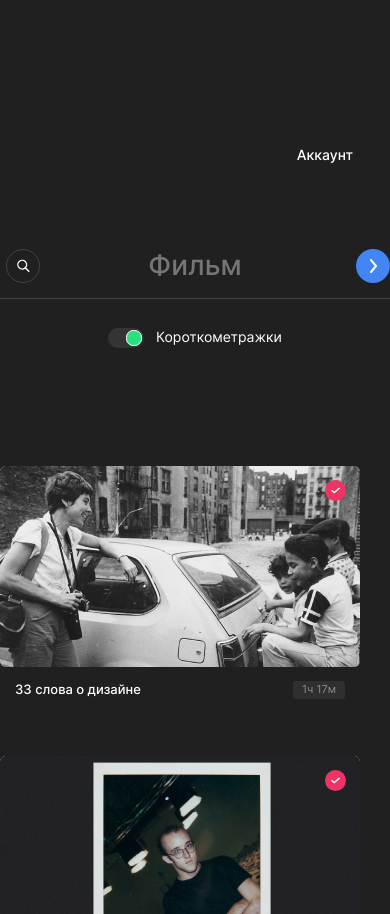
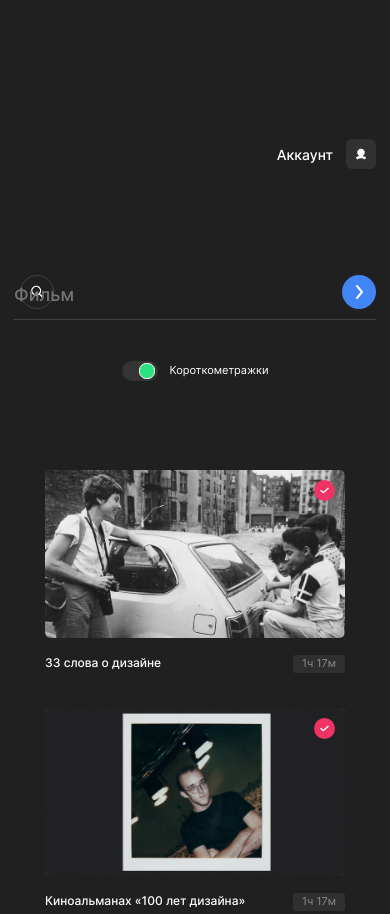
Before and after one commit to Kustik88/movies-explorer-frontend, a React app: page /movies in a window 390 px wide. Shown: the part 500-1414 px from the top of the page. Built offline with nearby package versions, Linux system fonts and the light colour scheme.

Commit message:
fear: адаптировать компонент Movies  во всех разрешениях

```diff
--- a/src/components/App/App.js
+++ b/src/components/App/App.js
@@ -20,17 +20,30 @@ function App() {
   // const [isLoggedIn, setIsLoggedIn] = useState(true)
   const [isLikedMoviesPage, setIsLikedMoviesPage] = useState(true)
   const [isSmallScreen, setIsSmallScreen] = useState(false)
+  const [isMiddleScreen, setIsMiddleScreen] = useState(false)
   const [isdropDownMenuOpen, setIsdropDownMenuOpen] = useState(false)
+  const [numberOfCards, setNumberOfCards] = useState(0)
+
   useEffect(() => {
     function handleResize() {
-      setIsSmallScreen(window.innerWidth <= 768);
+      setIsSmallScreen(window.innerWidth <= 425);
+      setIsMiddleScreen(window.innerWidth > 425 && window.innerWidth <= 820)
     }
 
     window.addEventListener("resize", handleResize);
 
-    // Чтобы убрать слушатель события при размонтировании компонента
     return () => window.removeEventListener("resize", handleResize);
   }, []);
+
+  useEffect(() => {
+    if (isSmallScreen) {
+      setNumberOfCards(5)
+    } else if (isMiddleScreen) {
+      setNumberOfCards(8)
+    } else {
+      setNumberOfCards(12)
+    }
+  }, [isSmallScreen, isMiddleScreen])
 
   function handleDropDownMenuClick() {
     setIsdropDownMenuOpen(!isdropDownMenuOpen)
@@ -50,7 +63,7 @@ function App() {
       {showHeader(location.pathname)
         && <Header
           isLoggedIn={!togleHeaderTheme(location.pathname)}
-          isSmallScreen={isSmallScreen}
+          isMiddleScreen={isMiddleScreen || isSmallScreen}
           onIconMenuClick={handleDropDownMenuClick} />}
 
       <Routes>
@@ -60,6 +73,8 @@ function App() {
             moviesList={moviesList}
             moviesSavingList={moviesSavingList}
             isUserMovies={isLikedMoviesPage}
+            numberOfCards={numberOfCards}
+            isSmallScreen={isSmallScreen}
           />} />
         <Route path='/saved-movies' element={
           <SavedMovies
--- a/src/components/AuthForm/AuthForm.css
+++ b/src/components/AuthForm/AuthForm.css
@@ -33,10 +33,10 @@
   box-sizing: border-box;
   border-bottom: 1px solid #424242;
   color: #FFF;
+  outline: none;
 }
 
 .auth-form__input:focus {
-  outline: none;
   border-bottom: 1px solid #4285F4;
 }
 
--- a/src/components/FilterCheckbox/FilterCheckbox.css
+++ b/src/components/FilterCheckbox/FilterCheckbox.css
@@ -1,10 +1,10 @@
 .filter-checkbox {
   width: fit-content;
-  margin: 45px auto 0;
+  margin: 30px auto 0;
   display: flex;
   justify-content: space-between;
   column-gap: 12px;
-  padding-bottom: 50px;
+  padding-bottom: 47px;
 }
 
 .filter-checkbox__radio {
@@ -49,3 +49,15 @@
   line-height: 129%;
   margin: 0;
 }
+
+@media screen and (max-width:425px) {
+  .filter-checkbox {
+    margin-top: 41px;
+    padding-bottom: 50px;
+  }
+
+  .filter-checkbox__heading {
+    font-size: 11px;
+    line-height: 164%;
+  }
+}
--- a/src/components/Footer/Footer.css
+++ b/src/components/Footer/Footer.css
@@ -1,7 +1,7 @@
 .footer {
   max-width: 1280px;
   margin: 0 auto;
-  padding: 79px 70px 13px;
+  padding: 79px 70px 11px;
   box-sizing: border-box;
   text-align: center;
 }
--- a/src/components/Header/Header.js
+++ b/src/components/Header/Header.js
@@ -6,12 +6,12 @@ import LogoProject from '../LogoProject/LogoProject'
 import Navigation from '../Navigation/Navigation'
 import ProfileLink from '../ProfileLink/ProfileLink'
 
-function Header({ isLoggedIn, isSmallScreen, onIconMenuClick }) {
+function Header({ isLoggedIn, isMiddleScreen, onIconMenuClick }) {
   return (
     <header className={`header ${!isLoggedIn && 'header_theme_dark-blue'}`}>
       <LogoProject />
       {isLoggedIn
-        ? isSmallScreen
+        ? isMiddleScreen
           ? <button type='button' aria-label='открыть меню' className='btn header__menu-btn' onClick={onIconMenuClick} />
           : <>
             <Navigation />
--- a/src/components/Movies/Movies.js
+++ b/src/components/Movies/Movies.js
@@ -3,11 +3,11 @@ import SearchForm from '../SearchForm/SearchForm'
 import MoviesCardList from '../MoviesCardList/MoviesCardList'
 import AdderMovies from '../AdderMovies/AdderMovies'
 
-function Movies({ moviesList, moviesSavingList, isUserMovies }) {
+function Movies({ moviesList, moviesSavingList, isUserMovies, numberOfCards, isSmallScreen }) {
   return (
     <Content>
-      <SearchForm />
-      <MoviesCardList moviesList={moviesList} moviesSavingList={moviesSavingList} />
+      <SearchForm isSmallScreen={isSmallScreen} />
+      <MoviesCardList moviesList={moviesList} moviesSavingList={moviesSavingList} numberOfCards={numberOfCards} />
       <AdderMovies />
     </Content>
   )
--- a/src/components/MoviesCard/MoviesCard.css
+++ b/src/components/MoviesCard/MoviesCard.css
@@ -28,7 +28,7 @@
   border: 0;
 }
 
-.card__icon {
+.card__like-icon {
   width: 21px;
   height: 21px;
   position: absolute;
@@ -37,7 +37,7 @@
 
 }
 
-.card__icon_active {
+.card__like-icon_active {
   display: block;
 }
 
@@ -62,12 +62,12 @@
 
 .card__image {
   width: 100%;
-  min-height: 201px;
+  height: 201px;
   border-radius: 6px;
 }
 
 .card__descriprion {
-  width: calc(100% - 30px);
+  width: 100%;
   display: flex;
   margin: 11px 15px 0;
   justify-content: space-between;
@@ -82,16 +82,8 @@
   line-height: 123%;
   text-align: left;
   color: #fff;
-  /* text-overflow: ellipsis;
-  white-space: nowrap;
-  overflow: hidden; */
   margin: 0;
 }
-
-/* .card__name_font-size_big {
-  font-size: 14px;
-  line-height: 121%;
-} */
 
 .card__duration-container {
   width: 52px;
@@ -109,3 +101,45 @@
   color: #8B8B8B;
   margin: 3px auto 0;
 }
+
+@media screen and (max-width: 820px) {
+  .card__image {
+    height: 190px;
+  }
+
+  .card__descriprion {
+    width: 100%;
+    margin: 21px auto 0;
+  }
+
+  .card__name {
+    text-overflow: ellipsis;
+    white-space: nowrap;
+    overflow: hidden;
+  }
+}
+
+@media screen and (max-width: 425px) {
+  .card__like-icon {
+    top: 10px;
+    right: 10px;
+  }
+
+  .card__save-btn {
+    top: 10px;
+    right: 10px;
+  }
+
+  .card__image {
+    height: 168px;
+  }
+
+  .card__descriprion {
+    margin-top: 14px;
+  }
+
+  .card__name {
+    font-size: 12px;
+    line-height: 125%;
+  }
+}
--- a/src/components/MoviesCard/MoviesCard.js
+++ b/src/components/MoviesCard/MoviesCard.js
@@ -1,7 +1,6 @@
 import '../App/App.css'
 import './MoviesCard.css'
 import savingIcon from '../../images/saving-icon.svg'
-import removeIcon from '../../images/movie-remove-icon.svg'
 
 
 function MoviesCard({ card, isSaved, isUserMovies }) {
@@ -10,7 +9,7 @@ function MoviesCard({ card, isSaved, isUserMovies }) {
       {isUserMovies
         ? <button className='btn card__remove_btn' type='button' aria-label='удалить фильм' />
         : isSaved
-          ? <img src={savingIcon} alt='сохранено' className='card__icon card__icon_active' />
+          ? <img src={savingIcon} alt='сохранено' className='card__like-icon card__like-icon_active' />
           : <button className='btn card__save-btn' type='button' aria-label='сохранить фильм'>Сохранить</button>
       }
 
--- a/src/components/MoviesCardList/MoviesCardList.css
+++ b/src/components/MoviesCardList/MoviesCardList.css
@@ -1,11 +1,41 @@
 .movies-list {
-  max-width: 1140px;
+  max-width: 1280px;
   display: grid;
   grid-template-columns: repeat(auto-fill, 360px);
   grid-template-rows: repeat(auto-fill, 247px);
   gap: 43px 30px;
-  padding: 68px 0 0;
+  padding: 71px 70px 0;
   margin: 0 auto;
   list-style-type: none;
-  grid-auto-rows: 247px
+  grid-auto-rows: 247px;
+  justify-content: center;
 }
+
+@media screen and (max-width: 1024px) {
+  .movies-list {
+    max-width: calc(100% - 60px);
+    padding: 84px 0 0;
+  }
+
+}
+
+@media screen and (max-width: 820px) {
+  .movies-list {
+    grid-template-columns: repeat(auto-fill, 339px);
+    grid-template-rows: repeat(auto-fill, 221px);
+    grid-auto-rows: 221px;
+    row-gap: 57px;
+  }
+}
+
+@media screen and (max-width: 425px) {
+  .movies-list {
+    max-width: calc(100% - 20px);
+    grid-template-columns: repeat(auto-fill, 300px);
+    grid-template-rows: repeat(auto-fill, 199px);
+    grid-auto-rows: 199px;
+    row-gap: 39px;
+    padding-top: 39px;
+    padding-bottom: 14px;
+  }
+}
--- a/src/components/MoviesCardList/MoviesCardList.js
+++ b/src/components/MoviesCardList/MoviesCardList.js
@@ -1,14 +1,15 @@
 import './MoviesCardList.css'
 import MoviesCard from '../MoviesCard/MoviesCard'
 
-function MoviesCardList({ moviesList, moviesSavingList, isUserMovies }) {
+function MoviesCardList({ moviesList, moviesSavingList, isUserMovies, numberOfCards }) {
+
+  const renderList = moviesList.slice(0, numberOfCards)
   return (
     <ul className='movies-list'>
       {isUserMovies
-        ? moviesList.map(card => <MoviesCard key={card.id} card={card} isUserMovies={isUserMovies} />)
-        : moviesList.map(card =>
+        ? renderList.map(card => <MoviesCard key={card.id} card={card} isUserMovies={isUserMovies} />)
+        : renderList.map(card =>
           <MoviesCard key={card.id} card={card} isSaved={moviesSavingList.some(movie => movie.id === card.id)} />
-
         )}
     </ul>
   )
--- a/src/components/Navigation/Navigation.css
+++ b/src/components/Navigation/Navigation.css
@@ -1,6 +1,7 @@
 .navigation {
   width: fit-content;
-  margin: 9px 0 65px;
+  margin: 9px 0 0 65px;
+  /*отрегулировать марджин в дроп меню*/
   padding: 0;
 }
 
--- a/src/components/ProfileLink/ProfileLink.css
+++ b/src/components/ProfileLink/ProfileLink.css
@@ -15,7 +15,7 @@
   margin: 10px 0 0;
 }
 
-.profile-link__icon-container {
+.profile-link__icon {
   width: 30px;
   height: 30px;
   background-color: #313131;
@@ -28,12 +28,6 @@
   background-position: center;
 }
 
-.profile-link__icon {
-  width: 10px;
-  height: 11px;
-  vertical-align: middle;
-}
-
 @media screen and (max-width: 768px) {
   .profile-link {
     margin: 619px auto 0;
--- a/src/components/SearchForm/SearchForm.css
+++ b/src/components/SearchForm/SearchForm.css
@@ -1,26 +1,13 @@
 .search-form {
-  max-width: 1140px;
-  padding: 68px 0 0;
+  max-width: 1280px;
+  padding: 65px 70px 0;
   box-sizing: border-box;
   margin: 0 auto;
 }
 
 .search-form__form {
   width: 100%;
-  display: grid;
-  grid-template-columns: 46px 1fr 80px;
-  grid-template-rows: 34px;
   position: relative;
-}
-
-.search-form__form::after {
-  display: block;
-  width: 100%;
-  content: "";
-  border-bottom: 1px solid #424242;
-  position: absolute;
-  bottom: -16px;
-  left: 0;
 }
 
 .search-form__search-icon {
@@ -35,16 +22,15 @@
   background-image: url(../../images/search-icon.svg);
   background-position: center;
   background-repeat: no-repeat;
+  position: absolute;
+  top: 5px;
+  left: 0;
 }
 
-/* .search-form__search-icon {
-  width: 15px;
-  height: 15px;
-  vertical-align: middle;
-} */
-
 .search-form__input {
+  display: block;
   width: 100%;
+  min-height: 49px;
   background-color: inherit;
   border: 0;
   text-align: center;
@@ -53,20 +39,22 @@
   font-weight: 500;
   line-height: 121%;
   outline: none;
+  border-bottom: 1px solid #424242;
+  padding: 0 0 5px;
+  position: relative;
+  outline: none;
 }
 
-.search-form__input::placeholder {
-  padding-left: 30px;
+.search-form__input:focus {
+  border-bottom: 1px solid #4285F4;
 }
 
-.search-form__input:focus::placeholder {
-  color: transparent;
-}
 
 .search-form__submit-btn {
+  width: 34px;
+  height: 34px;
   background-color: #4285F4;
   border: 0;
-  width: 34px;
   border-radius: 50%;
   line-height: 34px;
   margin: 0 0 0 auto;
@@ -75,4 +63,29 @@
   background-image: url(../../images/submit-search-icon.svg);
   background-position: center;
   background-repeat: no-repeat;
+  position: absolute;
+  top: 5px;
+  right: 0;
 }
+
+@media screen and (max-width: 1024px) {
+  .search-form {
+    max-width: calc(100% - 60px);
+    padding: 80px 0 0;
+    ;
+  }
+}
+
+@media screen and (max-width: 425px) {
+  .search-form {
+    max-width: calc(100% - 28px);
+    padding-top: 87px;
+  }
+
+  .search-form__input {
+    text-align: left;
+    font-size: 18px;
+    line-height: 122%;
+    padding: 0;
+  }
+}
--- a/src/components/SearchForm/SearchForm.js
+++ b/src/components/SearchForm/SearchForm.js
@@ -2,11 +2,11 @@ import './SearchForm.css'
 import '../App/App.css'
 import FilterCheckbox from '../FilterCheckbox/FilterCheckbox'
 
-function SearchForm() {
+function SearchForm({ isSmallScreen }) {
   return (
     <section className='search-form'>
       <form className='search-form__form' noValidate>
-        <div className='search-form__search-icon' />
+        {!isSmallScreen && <div className='search-form__search-icon' />}
         <input
           type="text"
           className="search-form__input"
```
Also changed, not shown: src/components/AdderMovies/AdderMovies.css (+18 -1 lines), src/components/Header/Header.css (+16 -2 lines).
